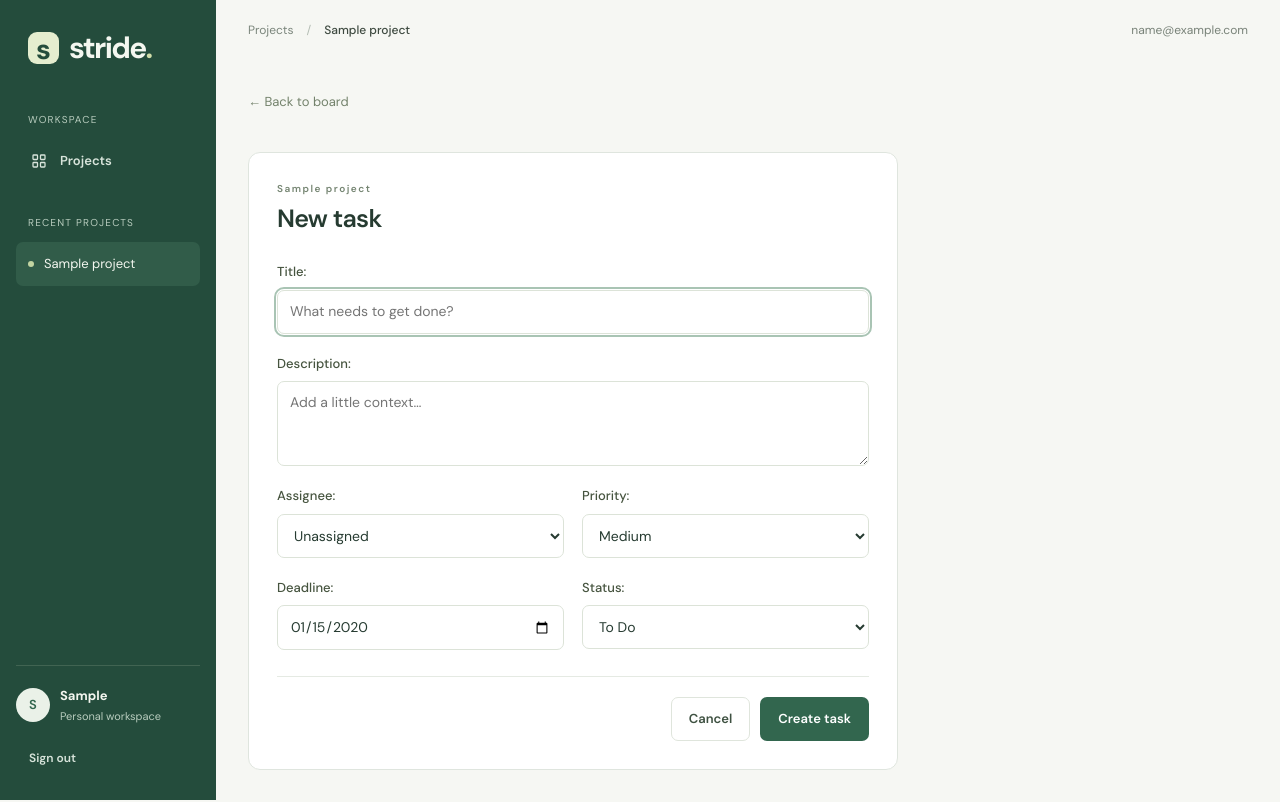
After one commit to rohitmendus/Stride, a Django app: page /projects/1/tasks/new/ in a window 1280 px wide. The commit adds this page. Run offline with Django 5.2, Linux system fonts and the light colour scheme; a user stored in the database is signed in; tables that the repository leaves empty hold one stand-in row (values such as "Sample post").

Commit message:
feat(tasks): add scoped task CRUD and board dialogs

```diff
--- a/config/urls.py
+++ b/config/urls.py
@@ -4,6 +4,7 @@ from django.urls import include, path
 urlpatterns = [
     path("admin/", admin.site.urls),
     path("", include("accounts.urls")),
+    path("projects/<int:project_pk>/tasks/", include("tasks.urls")),
     path("projects/", include("projects.urls")),
     path("", include("core.urls")),
 ]
--- a/projects/context_processors.py
+++ b/projects/context_processors.py
@@ -4,7 +4,7 @@ from .models import Project
 def workspace_navigation(request):
     match = request.resolver_match
     if match is None or (
-        match.namespace != "projects" and match.view_name != "core:home"
+        match.namespace not in ("projects", "tasks") and match.view_name != "core:home"
     ):
         return {}
     if not request.user.is_authenticated:
--- a/projects/views.py
+++ b/projects/views.py
@@ -41,10 +41,7 @@ def project_list(request):
     )
 
 
-@require_GET
-@never_cache
-def project_detail(request, pk):
-    project = get_object_or_404(_projects_for(request.user), pk=pk)
+def _board_context(project):
     context = _project_context(project, "board")
     columns = {
         status: {"status": status, "label": label, "tasks": []}
@@ -54,7 +51,14 @@ def project_detail(request, pk):
     for task in tasks:
         columns[task.status]["tasks"].append(task)
     context.update(columns=list(columns.values()), task_count=len(tasks))
-    return render(request, "projects/detail.html", context)
+    return context
+
+
+@require_GET
+@never_cache
+def project_detail(request, pk):
+    project = get_object_or_404(_projects_for(request.user), pk=pk)
+    return render(request, "projects/detail.html", _board_context(project))
 
 
 @require_GET
--- a/static/css/workspace.css
+++ b/static/css/workspace.css
@@ -201,3 +201,44 @@
   .member-row { gap: 10px; }
 }
 @media (prefers-reduced-motion: reduce) { .app-mobile-drawer[open] { animation: none !important; } }
+.board-toolbar { display: flex; justify-content: space-between; align-items: center; gap: 20px; margin-bottom: 20px; color: var(--muted); font-size: 12px; }
+a.workspace-task { display: block; }
+a.workspace-task:focus-visible { outline: 2px solid var(--accent); outline-offset: 3px; }
+.task-dialog { width: 560px; max-width: calc(100vw - 24px); max-height: calc(100svh - 40px); padding: 0; border: 1px solid #dfe5de; border-radius: 12px; box-shadow: 0 20px 70px #183b2c22; background: white; color: #263b31; overflow-y: auto; overscroll-behavior: contain; }
+.task-dialog[open] { animation: workspace-enter 180ms ease-out both; }
+.task-dialog::backdrop { background: #183b2c66; backdrop-filter: none; }
+#task-dialog-content { padding: 28px; }
+.task-dialog-heading { display: flex; align-items: flex-start; justify-content: space-between; gap: 20px; margin-bottom: 28px; }
+.task-dialog-heading .app-eyebrow { margin-bottom: 8px; overflow-wrap: anywhere; }
+.task-dialog-heading h1 { margin: 0; font-size: 25px; line-height: 1.2; font-weight: 550; letter-spacing: -.7px; }
+.task-close { display: inline-flex; align-items: center; justify-content: center; flex-shrink: 0; width: 44px; height: 44px; margin: -10px -10px 0 0; border: 0; border-radius: 7px; background: transparent; color: #63736a; }
+.task-close:hover { background: #eef3ea; }
+.task-form { display: grid; grid-template-columns: minmax(0, 1fr) minmax(0, 1fr); column-gap: 18px; }
+.task-form > .field { grid-column: 1 / -1; gap: 8px; margin-bottom: 20px; color: #46543f; font-size: 13px; }
+.task-form > .field:has(select), .task-form > .field:has(input[type="date"]) { grid-column: auto; }
+.task-form label { font-weight: 500; }
+.task-form :is(input:not([type="hidden"]), textarea, select) { width: 100%; max-width: 100%; min-width: 0; min-height: 44px; padding: 10px 12px; border: 1px solid #dce3d8; border-radius: 7px; background: white; font-size: 14px; }
+.task-form textarea { resize: vertical; }
+.task-form .field-invalid :is(input, textarea, select) { border-color: #a85d50; }
+.task-form :is(.field-errors, .field-help) { font-size: 12px; }
+.task-form .app-errors { grid-column: 1 / -1; }
+.task-form-footer { grid-column: 1 / -1; display: flex; justify-content: space-between; align-items: center; flex-wrap: wrap; gap: 14px; margin-top: 6px; padding-top: 20px; border-top: 1px solid #e5eae3; }
+.task-form-actions { display: flex; justify-content: flex-end; align-items: center; flex-wrap: wrap; gap: 10px; }
+.task-delete-link { display: inline-flex; align-items: center; min-height: 44px; color: #98564d; font-size: 12px; }
+.task-delete-link:hover { color: #803e36; text-decoration: underline; }
+.task-page { max-width: 650px; padding: 28px; border: 1px solid #dfe5de; border-radius: 12px; background: white; }
+.task-confirm-copy { margin: 0 0 28px; font-size: 14px; line-height: 1.8; color: #63736a; overflow-wrap: anywhere; }
+.task-readonly h2 { margin: 0 0 18px; font-size: 19px; font-weight: 550; overflow-wrap: anywhere; }
+.task-facts { display: grid; grid-template-columns: repeat(2, minmax(0, 1fr)); gap: 22px; margin: 24px 0; }
+.task-facts dt { margin-bottom: 6px; color: #63736a; font-size: 12px; }
+.task-facts dd { margin: 0; font-size: 13px; overflow-wrap: anywhere; }
+.task-readonly-note { margin: 20px 0; font-size: 12px; color: #63736a; }
+.task-request-error { margin-bottom: 20px; padding: 12px 14px; border-radius: 7px; background: #fcf2ef; color: #984d43; font-size: 13px; line-height: 1.7; }
+.task-live-status { position: fixed; width: 1px; height: 1px; padding: 0; margin: -1px; overflow: hidden; clip-path: inset(50%); white-space: nowrap; }
+@media (max-width: 760px) {
+  #task-dialog-content, .task-page { padding: 22px; }
+  .task-form :is(input:not([type="hidden"]), textarea, select) { font-size: 16px; }
+  .task-dialog-heading { margin-bottom: 24px; }
+}
+@media (max-width: 380px) { .task-form { grid-template-columns: minmax(0, 1fr); } }
+@media (prefers-reduced-motion: reduce) { .task-dialog[open] { animation: none !important; } }
--- /dev/null
+++ b/tasks/forms.py
@@ -0,0 +1,38 @@
+from django import forms
+from django.contrib.auth import get_user_model
+
+from .models import Task
+
+
+class TaskForm(forms.ModelForm):
+    class Meta:
+        model = Task
+        fields = (
+            "title",
+            "description",
+            "assigned_to",
+            "priority",
+            "deadline",
+            "status",
+        )
+        labels = {"assigned_to": "Assignee"}
+        widgets = {
+            "title": forms.TextInput(
+                attrs={"autofocus": True, "placeholder": "What needs to get done?"}
+            ),
+            "description": forms.Textarea(
+                attrs={"rows": 3, "placeholder": "Add a little context…"}
+            ),
+            "deadline": forms.DateInput(format="%Y-%m-%d", attrs={"type": "date"}),
+        }
+
+    def __init__(self, *args, project, **kwargs):
+        super().__init__(*args, **kwargs)
+        self.fields["assigned_to"].queryset = (
+            get_user_model()
+            .objects.filter(project_memberships__project=project, is_active=True)
+            .order_by("email")
+        )
+        self.fields["assigned_to"].empty_label = "Unassigned"
+        if not self.instance.pk and self.initial.get("deadline") is None:
+            self.initial["deadline"] = project.deadline
--- /dev/null
+++ b/tasks/urls.py
@@ -0,0 +1,11 @@
+from django.urls import path
+
+from . import views
+
+app_name = "tasks"
+urlpatterns = [
+    path("new/", views.task_create, name="create"),
+    path("<int:pk>/", views.task_detail, name="detail"),
+    path("<int:pk>/edit/", views.task_edit, name="edit"),
+    path("<int:pk>/delete/", views.task_delete, name="delete"),
+]
--- a/tasks/views.py
+++ b/tasks/views.py
@@ -1 +1,195 @@
-# Create your views here.
+import json
+
+from django.contrib import messages
+from django.core.exceptions import PermissionDenied
+from django.db import transaction
+from django.db.models import Max
+from django.http import Http404
+from django.shortcuts import get_object_or_404, redirect, render
+from django.urls import reverse
+from django.utils.cache import patch_vary_headers
+from django.views.decorators.cache import never_cache
+from django.views.decorators.http import require_GET, require_http_methods
+
+from projects.models import ProjectMembership
+from projects.views import _board_context, _projects_for
+
+from .forms import TaskForm
+from .models import Task
+
+
+def _is_modal(request):
+    return (
+        request.headers.get("HX-Request") == "true"
+        and request.headers.get("HX-Target") == "task-dialog-content"
+    )
+
+
+def _project(request, project_pk):
+    projects = _projects_for(request.user)
+    if request.method == "POST":
+        projects = projects.select_for_update(of=("self",))
+    project = get_object_or_404(projects, pk=project_pk)
+    if request.method == "POST":
+        # Keep membership checks stable until the task write commits.
+        memberships = list(project.memberships.select_for_update().order_by("pk"))
+        actor = next(
+            (
+                membership
+                for membership in memberships
+                if membership.user_id == request.user.pk
+            ),
+            None,
+        )
+        if actor is None:
+            raise Http404
+        project.current_role = actor.role
+    return project
+
+
+def _render_task(request, project, partial, **context):
+    context.update(project=project, partial=partial, is_modal=_is_modal(request))
+    response = render(
+        request, partial if context["is_modal"] else "tasks/page.html", context
+    )
+    patch_vary_headers(response, ("HX-Request", "HX-Target"))
+    return response
+
+
+def _saved(request, project, task_id=None, deleted=False):
+    message = "Task deleted." if deleted else "Task saved."
+    if not _is_modal(request):
+        messages.success(request, message)
+        return redirect("projects:detail", pk=project.pk)
+    context = _board_context(project)
+    context["board_oob"] = True
+    response = render(request, "projects/partials/board.html", context)
+    response["HX-Trigger-After-Swap"] = json.dumps(
+        {"taskSaved": {"task_id": task_id, "message": message}}
+    )
+    return response
+
+
+def _append_position(task):
+    last = (
+        task.project.tasks.filter(status=task.status)
+        .exclude(pk=task.pk)
+        .aggregate(last=Max("position"))["last"]
+    )
+    task.position = 0 if last is None else last + 1
+
+
+def _task(request, project, pk):
+    tasks = project.tasks.select_related("created_by", "assigned_to")
+    if request.method == "POST":
+        tasks = tasks.select_for_update(of=("self",))
+    return get_object_or_404(tasks, pk=pk)
+
+
+def _can_manage(user, project, task):
+    return project.current_role == ProjectMembership.Role.ADMIN or user.pk in (
+        task.created_by_id,
+        task.assigned_to_id,
+    )
+
+
+def _edit_response(request, project, task, form):
+    return _render_task(
+        request,
+        project,
+        "tasks/partials/form.html",
+        form=form,
+        task=task,
+        can_delete=True,
+        heading="Task details",
+        submit_label="Save changes",
+        form_action=reverse("tasks:edit", args=[project.pk, task.pk]),
+    )
+
+
+@require_http_methods(["GET", "POST"])
+@never_cache
+@transaction.atomic
+def task_create(request, project_pk):
+    project = _project(request, project_pk)
+    task = Task(project=project, created_by=request.user)
+    form = TaskForm(
+        request.POST if request.method == "POST" else None,
+        project=project,
+        instance=task,
+    )
+    if request.method == "POST" and form.is_valid():
+        _append_position(task)
+        task.save()
+        return _saved(request, project, task.pk)
+    return _render_task(
+        request,
+        project,
+        "tasks/partials/form.html",
+        form=form,
+        task=task,
+        heading="New task",
+        submit_label="Create task",
+        form_action=reverse("tasks:create", args=[project.pk]),
+    )
+
+
+@require_GET
+@never_cache
+def task_detail(request, project_pk, pk):
+    project = _project(request, project_pk)
+    task = _task(request, project, pk)
+    if _can_manage(request.user, project, task):
+        return _edit_response(
+            request, project, task, TaskForm(project=project, instance=task)
+        )
+    return _render_task(
+        request,
+        project,
+        "tasks/partials/detail.html",
+        task=task,
+        heading="Task details",
+    )
+
+
+@require_http_methods(["GET", "POST"])
+@never_cache
+@transaction.atomic
+def task_edit(request, project_pk, pk):
+    project = _project(request, project_pk)
+    task = _task(request, project, pk)
+    if not _can_manage(request.user, project, task):
+        raise PermissionDenied
+    previous_status = task.status
+    form = TaskForm(
+        request.POST if request.method == "POST" else None,
+        project=project,
+        instance=task,
+    )
+    if request.method == "POST" and form.is_valid():
+        if task.status != previous_status:
+            _append_position(task)
+        task.save()
+        return _saved(request, project, task.pk)
+    return _edit_response(request, project, task, form)
+
+
+@require_http_methods(["GET", "POST"])
+@never_cache
+@transaction.atomic
+def task_delete(request, project_pk, pk):
+    project = _project(request, project_pk)
+    task = _task(request, project, pk)
+    if not _can_manage(request.user, project, task):
+        raise PermissionDenied
+    if request.method == "POST":
+        task.delete()
+        return _saved(request, project, deleted=True)
+    return _render_task(
+        request,
+        project,
+        "tasks/partials/confirm_delete.html",
+        task=task,
+        heading="Delete this task?",
+        form_action=reverse("tasks:delete", args=[project.pk, task.pk]),
+    )
--- a/templates/projects/detail.html
+++ b/templates/projects/detail.html
@@ -1,7 +1,6 @@
 {% extends "workspace/base.html" %}
 {% block title %}{{ project.title }} · Stride{% endblock %}
 {% block workspace_content %}
-<div class="board-summary"><span>{{ task_count }} task{{ task_count|pluralize }}</span><span>Read-only board</span></div>
-<div class="workspace-board" aria-label="Project task board">{% for column in columns %}<section class="workspace-column" data-task-status="{{ column.status }}" aria-labelledby="column-{{ column.status }}"><header><h2 id="column-{{ column.status }}">{{ column.label }}</h2><span>{{ column.tasks|length }}</span></header><div class="workspace-column-cards">{% for task in column.tasks %}{% include "projects/partials/task_card.html" with task=task only %}{% empty %}<p class="workspace-column-empty">No tasks yet.</p>{% endfor %}</div></section>{% endfor %}</div>
-<p class="workspace-board-note">Task editing and drag-and-drop are coming next.</p>
+{% include "projects/partials/board.html" %}
+<p class="workspace-board-note">Drag-and-drop is coming next.</p>
 {% endblock %}
--- /dev/null
+++ b/templates/projects/partials/board.html
@@ -0,0 +1,4 @@
+<div id="project-board"{% if board_oob %} hx-swap-oob="outerHTML"{% endif %}>
+  <div class="board-toolbar"><span>{{ task_count }} task{{ task_count|pluralize }}</span><a class="app-button primary" id="new-task" href="{% url 'tasks:create' project.pk %}" hx-get="{% url 'tasks:create' project.pk %}" hx-target="#task-dialog-content" hx-swap="innerHTML" hx-push-url="false"><span aria-hidden="true">+</span> New task</a></div>
+  <div class="workspace-board" aria-label="Project task board">{% for column in columns %}<section class="workspace-column" data-task-status="{{ column.status }}" aria-labelledby="column-{{ column.status }}"><header><h2 id="column-{{ column.status }}">{{ column.label }}</h2><span>{{ column.tasks|length }}</span></header><div class="workspace-column-cards">{% for task in column.tasks %}{% include "projects/partials/task_card.html" with task=task project=project only %}{% empty %}<p class="workspace-column-empty">No tasks yet.</p>{% endfor %}</div></section>{% endfor %}</div>
+</div>
--- a/templates/projects/partials/task_card.html
+++ b/templates/projects/partials/task_card.html
@@ -1,5 +1,5 @@
-<article class="workspace-task{% if task.status == 'completed' %} is-complete{% endif %}">
+<a class="workspace-task{% if task.status == 'completed' %} is-complete{% endif %}" href="{% url 'tasks:detail' project.pk task.pk %}" data-task-id="{{ task.pk }}" hx-get="{% url 'tasks:detail' project.pk task.pk %}" hx-target="#task-dialog-content" hx-swap="innerHTML" hx-push-url="false" aria-haspopup="dialog" aria-controls="task-dialog" aria-label="Open task: {{ task.title }}">
   <div class="workspace-task-top"><span class="workspace-task-id">STR-{{ task.pk|stringformat:"03d" }}</span><span class="task-priority priority-{{ task.priority }}">{{ task.get_priority_display }}</span></div>
   <h3>{{ task.title }}</h3>{% if task.description %}<p>{{ task.description|truncatechars:140 }}</p>{% endif %}
   <div class="workspace-task-footer"><time datetime="{{ task.deadline|date:'Y-m-d' }}">{{ task.deadline|date:"M j" }}</time>{% if task.assigned_to %}<span class="app-avatar" title="{{ task.assigned_to.get_full_name|default:task.assigned_to.email }}">{{ task.assigned_to.first_name|default:task.assigned_to.email|slice:":1"|upper }}</span>{% else %}<span>Unassigned</span>{% endif %}</div>
-</article>
+</a>
--- /dev/null
+++ b/templates/tasks/page.html
@@ -0,0 +1,6 @@
+{% extends "workspace/base.html" %}
+{% block title %}{{ heading }} · {{ project.title }} · Stride{% endblock %}
+{% block workspace_content %}
+<a class="app-back" href="{% url 'projects:detail' project.pk %}">&larr; Back to board</a>
+<section class="task-page">{% include partial %}</section>
+{% endblock %}
--- /dev/null
+++ b/templates/tasks/partials/confirm_delete.html
@@ -0,0 +1,6 @@
+{% include "tasks/partials/heading.html" %}
+<p class="task-confirm-copy">You’re about to delete <strong>{{ task.title }}</strong>. This cannot be undone.</p>
+<form method="post" action="{{ form_action }}" hx-disabled-elt="find button[type='submit']"{% if is_modal %} hx-post="{{ form_action }}" hx-target="#task-dialog-content" hx-swap="innerHTML" hx-push-url="false"{% endif %}>
+  {% csrf_token %}
+  <div class="task-form-actions"><a class="app-button secondary" data-task-initial-focus href="{% url 'tasks:detail' project.pk task.pk %}"{% if is_modal %} hx-get="{% url 'tasks:detail' project.pk task.pk %}" hx-target="#task-dialog-content" hx-swap="innerHTML" hx-push-url="false"{% endif %}>Keep task</a><button class="app-button destructive" type="submit">Delete task</button></div>
+</form>
--- /dev/null
+++ b/templates/tasks/partials/detail.html
@@ -0,0 +1,4 @@
+{% include "tasks/partials/heading.html" %}
+<div class="task-readonly"><h2>{{ task.title }}</h2><div class="project-copy">{{ task.description|default:"No description yet."|linebreaksbr }}</div>
+<dl class="task-facts"><div><dt>Status</dt><dd>{{ task.get_status_display }}</dd></div><div><dt>Priority</dt><dd>{{ task.get_priority_display }}</dd></div><div><dt>Deadline</dt><dd>{{ task.deadline|date:"M j, Y" }}</dd></div><div><dt>Assignee</dt><dd>{% if task.assigned_to %}{{ task.assigned_to.get_full_name|default:task.assigned_to.email }}{% else %}Unassigned{% endif %}</dd></div><div><dt>Created by</dt><dd>{{ task.created_by.get_full_name|default:task.created_by.email }}</dd></div></dl>
+<p class="task-readonly-note">View only</p>{% if is_modal %}<div class="task-form-actions"><button type="button" class="app-button secondary" data-close-task-dialog>Close</button></div>{% endif %}</div>
--- /dev/null
+++ b/templates/tasks/partials/form.html
@@ -0,0 +1,10 @@
+{% include "tasks/partials/heading.html" %}
+<form method="post" action="{{ form_action }}" class="task-form" novalidate hx-disabled-elt="find button[type='submit']"{% if is_modal %} hx-post="{{ form_action }}" hx-target="#task-dialog-content" hx-swap="innerHTML" hx-push-url="false"{% endif %}>
+  {% csrf_token %}
+  {% if form.non_field_errors %}<div class="app-errors" role="alert">{{ form.non_field_errors }}</div>{% endif %}
+  {% for field in form %}{% include "components/form_field.html" with field=field only %}{% endfor %}
+  <footer class="task-form-footer">
+    <div>{% if can_delete %}<a class="task-delete-link" href="{% url 'tasks:delete' project.pk task.pk %}"{% if is_modal %} hx-get="{% url 'tasks:delete' project.pk task.pk %}" hx-target="#task-dialog-content" hx-swap="innerHTML" hx-push-url="false"{% endif %}>Delete task</a>{% endif %}</div>
+    <div class="task-form-actions">{% if is_modal %}<button class="app-button secondary" type="button" data-close-task-dialog>Cancel</button>{% else %}<a class="app-button secondary" href="{% url 'projects:detail' project.pk %}">Cancel</a>{% endif %}<button class="app-button primary" type="submit">{{ submit_label }}</button></div>
+  </footer>
+</form>
--- /dev/null
+++ b/templates/tasks/partials/heading.html
@@ -0,0 +1,2 @@
+<header class="task-dialog-heading"><div><p class="app-eyebrow">{{ project.title }}</p><h1 id="task-dialog-title">{{ heading }}</h1></div>{% if is_modal %}<button type="button" class="task-close" data-close-task-dialog aria-label="Close task">{% include "components/icon.html" with name="close" only %}</button>{% endif %}</header>
+<div class="task-request-error" data-task-request-error role="alert" tabindex="-1" hidden>We couldn’t confirm that change. Refresh before trying again.</div>
--- a/templates/workspace/base.html
+++ b/templates/workspace/base.html
@@ -6,10 +6,12 @@
 <div class="app-shell" hx-boost="true" hx-push-url="true" hx-history="false" hx-swap="innerHTML show:top">
   {% include "workspace/partials/sidebar.html" %}
   <dialog class="app-mobile-drawer" id="workspace-navigation" aria-label="Workspace navigation"><button type="button" class="drawer-close" data-close-navigation aria-label="Close navigation">{% include "components/icon.html" with name="close" only %}</button>{% include "workspace/partials/sidebar_content.html" %}</dialog>
+  <dialog class="task-dialog" id="task-dialog" aria-labelledby="task-dialog-title"><div id="task-dialog-content"></div></dialog>
   <main class="app-main" id="main-content">
     <header class="app-topbar"><div class="app-location"><button class="app-menu-button" type="button" data-open-navigation aria-label="Open navigation" aria-haspopup="dialog" aria-controls="workspace-navigation">{% include "components/icon.html" with name="menu" only %}</button><nav class="app-breadcrumb" aria-label="Breadcrumb"><a href="{% url 'core:home' %}">Projects</a>{% if project %}<span aria-hidden="true">/</span><strong>{{ project.title }}</strong>{% endif %}</nav></div><span class="app-account">{{ request.user.email }}</span></header>
     <div class="app-content"><div class="request-error" id="workspace-request-error" role="alert" hidden><span>We couldn’t confirm that change. Refresh this page before trying again.</span><button type="button" data-dismiss-request-error aria-label="Dismiss error">&times;</button></div>{% if active_tab %}{% include "projects/partials/header.html" %}{% endif %}{% block workspace_content %}{% endblock %}</div>
   </main>
+  <span class="task-live-status" id="task-live-status" role="status"></span>
 </div>
 {% endblock %}
 {% block extra_scripts %}<script src="{% static 'js/workspace.js' %}" defer></script>{% endblock %}
```
Also changed, not shown: static/js/workspace.js (+31 -2 lines), tasks/tests/test_views.py (added, +247 -0 lines), README.md.
